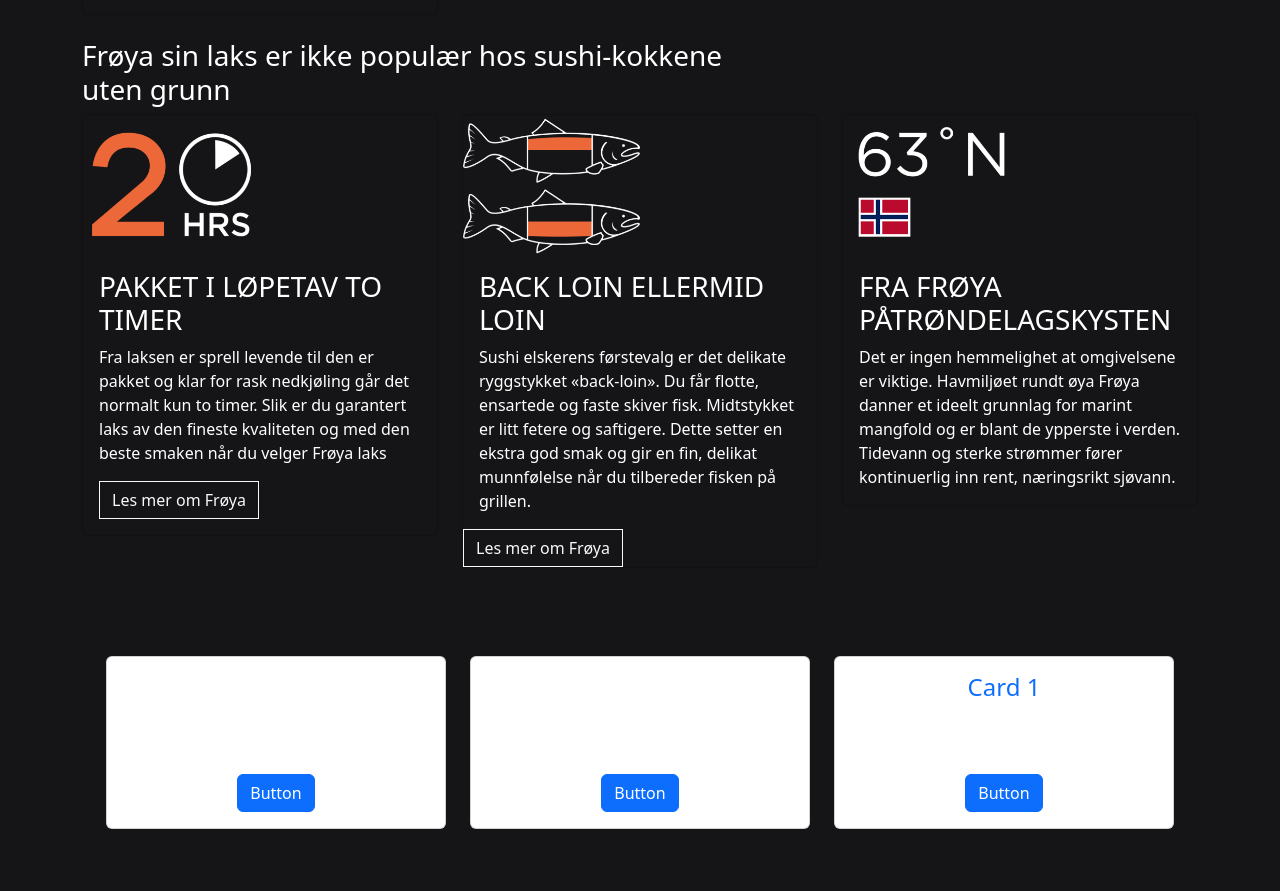
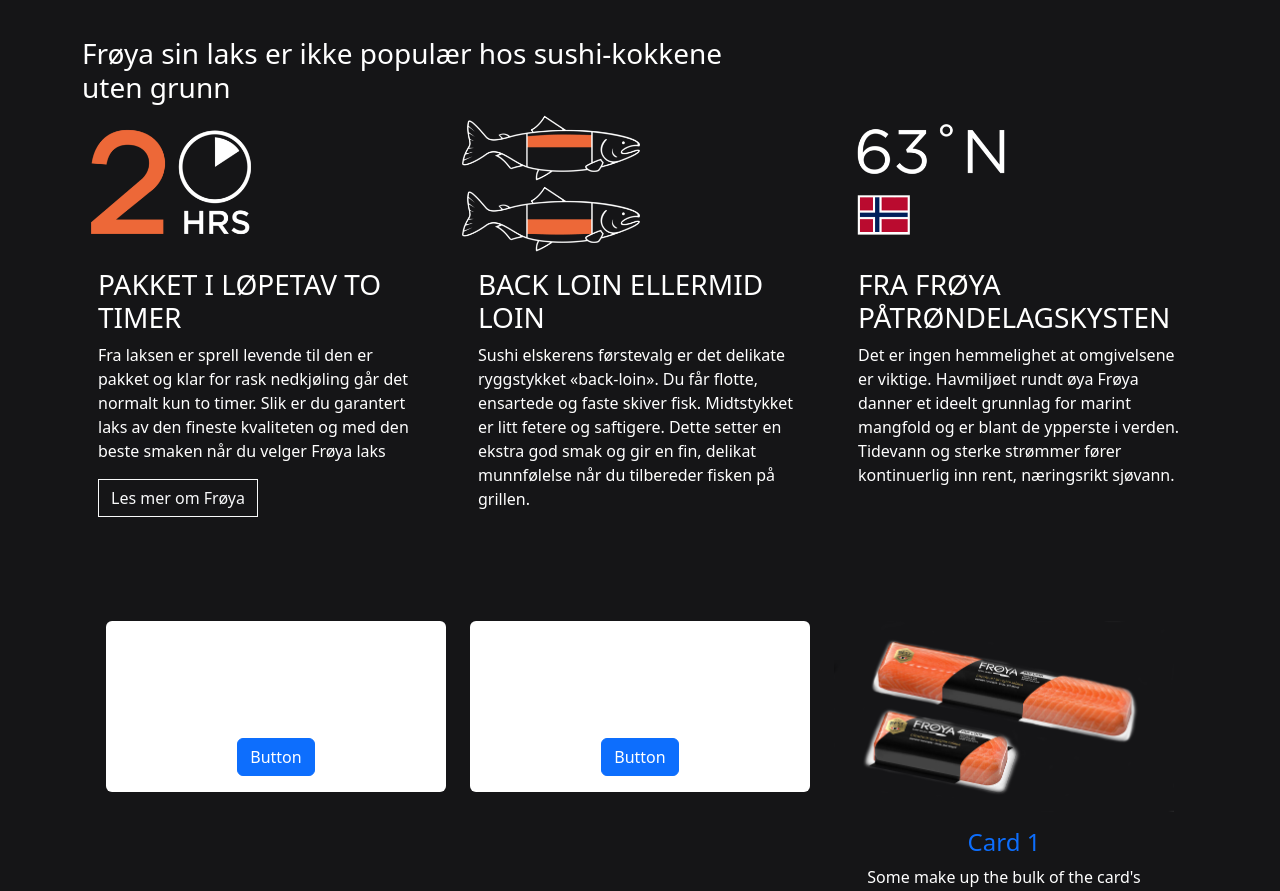
Before and after one commit to FlyingPastaGuy/Froya-fisk, a Vue app in the folder froya/: page / in a window 1280 px wide. Shown: the part 737-1628 px from the top of the page. Built offline with nearby package versions, Linux system fonts and the light colour scheme.

Commit message:
NO MORE CARD BORDERS :100:

```diff
--- a/froya/src/components/Norwegian-site/HomePage/OurProductsNor.vue
+++ b/froya/src/components/Norwegian-site/HomePage/OurProductsNor.vue
@@ -6,7 +6,7 @@
                     <div class="carousel-item py-5 active">
                         <div class="row">
                             <article class="col-sm-4">
-                                <div class="card">
+                                <div class="card border-0">
                                     <div class="card-body">
                                         <h4 class="card-title">Card 1</h4>
                                         <p class="card-text">Some make up the bulk of the card's content.</p>
@@ -15,7 +15,7 @@
                                 </div>
                             </article>
                             <article class="col-sm-4">
-                                <div class="card">
+                                <div class="card border-0">
                                     <div class="card-body">
                                         <h4 class="card-title">Card 1</h4>
                                         <p class="card-text">Some make up the bulk of the card's content.</p>
@@ -24,11 +24,13 @@
                                 </div>
                             </article>
                             <article class="col-sm-4">
-                                <div class="card">
+                                <div class="card border-0" style="background-color: #151517;">
+                                    <img src="@/assets/Images/froys-laks-midloin.png" alt="">
                                     <div class="card-body">
                                         <h4 class="card-title text-primary">Card 1</h4>
                                         <p class="card-text">Some make up the bulk of the card's content.</p>
                                         <a href="#" class="btn btn-primary">Button</a>
+
                                     </div>
                                 </div>
                             </article>
@@ -37,7 +39,7 @@
                     <div class="carousel-item py-5">
                         <div class="row">
                             <article class="col-sm-4">
-                                <div class="card">
+                                <div class="card border-0">
                                     <div class="card-body">
                                         <h4 class="card-title">Card</h4>
                                         <p class="card-text">Some make up the bulk of the card's content.</p>
@@ -46,7 +48,7 @@
                                 </div>
                             </article>
                             <article class="col-sm-4">
-                                <div class="card">
+                                <div class="card border-0">
                                     <div class="card-body">
                                         <h4 class="card-title text-primary">Card</h4>
                                         <p class="card-text">Some make up the bulk of the card's content.</p>
@@ -55,7 +57,7 @@
                                 </div>
                             </article>
                             <article class="col-sm-4">
-                                <div class="card">
+                                <div class="card border-0">
                                     <div class="card-body">
                                         <h4 class="card-title">Card</h4>
                                         <p class="card-text">Some make up the bulk of the card's content.</p>
@@ -83,7 +85,7 @@
     </section>
 
     <section>
-        <input type="button" value="Se våre produkter" class="btn btn-outline-light mb-3">
+        <input type="button" value="Se våre produkter" class="btn btn-outline-light mb-3" style="border-radius: 0%;">
     </section>
 </template>
 
--- a/froya/src/components/shared/NorNavbar.vue
+++ b/froya/src/components/shared/NorNavbar.vue
@@ -18,15 +18,14 @@
 
 <div class="offcanvas offcanvas-top" :class="{show: canvasOn }" tabindex="-1" id="offcanvas">
     <div class="offcanvas-header align-self-end me-5 mt-4">
-        <button type="button" @click="canvasOn= false" class="btn-close btn-close-white" ></button>
+        <button type="button" @click="canvasOn= false" class="btn-close btn-close-white"></button>
     </div>
     <div class="offcanvas-body align-self-center">
-        <div class="back container-fluid justify-content-center">
-            <div>
-                <ul class="navbar-nav">
-                    <li class="nav-item">
+        <div class="back container-fluid justify-content-md-center">
+                <ul class="navbar-nav ">
+                    <li class="nav-item ">
                         <router-link to="/Om-oss" class="Links ">
-                            <p class="nav-link text-light mt-5">Om-oss</p>
+                            <p class="nav-link text-light mt-5 ">Om-oss</p>
                         </router-link>
                     </li>
                     <li class="nav-item">
@@ -45,7 +44,6 @@
                         </router-link>
                     </li>
                 </ul>
-            </div>
         </div>
     </div>
 </div>
--- a/froya/src/views/Norwegian-site/HomeNorView.vue
+++ b/froya/src/views/Norwegian-site/HomeNorView.vue
@@ -8,7 +8,7 @@
 
         <div class="row">
             <article class="col-4 mb-4">
-                <div class="card bg-transparent">
+                <div class="card bg-transparent border-0">
                     <div class="card-body">
                         <h1 class="card-title">Fersk norsk laks</h1>
                         <p class="card-text">Fra kalde og klare farvann langs kysten på Frøya.</p>
@@ -25,7 +25,7 @@
         <h3 style="width: 42rem;">Frøya sin laks er ikke populær hos sushi-kokkene uten grunn</h3>
 <div class="row">
     <article class="col-4 mb-4">
-        <div class="card bg-transparent">
+        <div class="card bg-transparent border-0">
             <img src="../../assets/Images/2hours.png" alt="" class="card-img-top align-self-start cardImg" style="width: 50%;">
             <div class="card-body">
                 <h3 class="card-title">PAKKET I LØPETAV TO TIMER</h3>
@@ -39,8 +39,8 @@
         </div>
     </article>
 
-    <article class="col-4 mb-4">
-        <div class="card bg-transparent">
+    <article class="col-4 mb-4" >
+        <div class="card bg-transparent border-0">
             <img src="../../assets/Images/Loins.png" alt="" class="card-img-top align-self-start cardImg" style="width: 50%;">
             <div class="card-body">
                 <h3 class="card-title">BACK LOIN ELLERMID LOIN</h3>
@@ -52,14 +52,12 @@
                     munnfølelse når du tilbereder fisken på grillen.</p>
             </div>
 
-            <router-link to="">
-                    <input type="button" value="Les mer om Frøya" class="btn btn-outline-light" style="border-radius: 0%;">
-            </router-link>
+
         </div>
     </article>
 
     <article class="col-4 mb-4">
-        <div class="card bg-transparent">
+        <div class="card bg-transparent border-0">
             <img src="../../assets/Images/gradernord.png" alt="" class="card-img-top align-self-start cardImg" style="width: 50%;">
             <div class="card-body">
                 <h3 class="card-title">FRA FRØYA PÅTRØNDELAGSKYSTEN</h3>
@@ -128,10 +126,10 @@
     <section class="container">
     <div class="row">
         <article class="col-4 mb-4">
-            <div class="card" style="background-color: #151517;">
+            <div class="card border-0" style="background-color: #151517;">
                 <img src="@/assets/Images/Froya-til-fest-forrett-med-gin-marinert-froyalaks.jpg" alt="" class="card-img-top align-self-center cardImg">
                 <div class="card-body" style="background-color: white;">
-                    <p class="card-text text-primary text-wrap" style="width: 12rem;">Ginmarinert Frøya laks Marinert laks med agurk, gin og rips</p>
+                    <p class="card-text text-dark text-wrap" style="width: 12rem;">Ginmarinert Frøya laks Marinert laks med agurk, gin og rips</p>
                     <router-link to="">
                         <input type="button" value="se oppskrift" class="btn btn-outline-dark" style="border-radius: 0%;">
                     </router-link>
@@ -140,10 +138,10 @@
         </article>
 
         <article class="col-4 mb-4">
-            <div class="card" style="background-color: #151517;">
+            <div class="card border-0" style="background-color: #151517;">
                 <img src="@/assets/Images/Froya-til-fest-hovedrett-med-rodbete-marinert-laks.jpg" alt="" class="card-img-top align-self-center cardImg">
                 <div class="card-body" style="background-color: white;">
-                    <p class="card-text text-primary text-wrap" style="width: 12rem;">Ovnsbakt laks med urter & hvitløks-crust, grønn potetmos & urteolje</p>
+                    <p class="card-text text-dark text-wrap" style="width: 12rem;">Ovnsbakt laks med urter & hvitløks-crust, grønn potetmos & urteolje</p>
                     <router-link to="">
                         <input type="button" value="se oppskrift" class="btn btn-outline-dark" style="border-radius: 0%;">
                     </router-link>
@@ -152,10 +150,10 @@
         </article>
 
         <article class="col-4 mb-4">
-            <div class="card" style="background-color: #151517;">
+            <div class="card border-0" style="background-color: #151517;">
                 <img src="@/assets/Images/Froya-til-fest-forrett-med-gin-marinert-froyalaks.jpg" alt="" class="card-img-top align-self-center cardImg">
                 <div class="card-body" style="background-color: white;">
-                    <p class="card-text text-primary text-wrap" style="width: 15rem;">Pannestekt laks med champagne beurre blanc, aspargesbønner og Hasselbäck poteter</p>
+                    <p class="card-text text-dark text-wrap" style="width: 15rem;">Pannestekt laks med champagne beurre blanc, aspargesbønner og Hasselbäck poteter</p>
                     <router-link to="">
                         <input type="button" value="se oppskrift" class="btn btn-outline-dark" style="border-radius: 0%;">
                     </router-link>
```
Also changed, not shown: froya/src/components/Norwegian-site/HomePage/TempCarusel.vue (+6 -6 lines).
